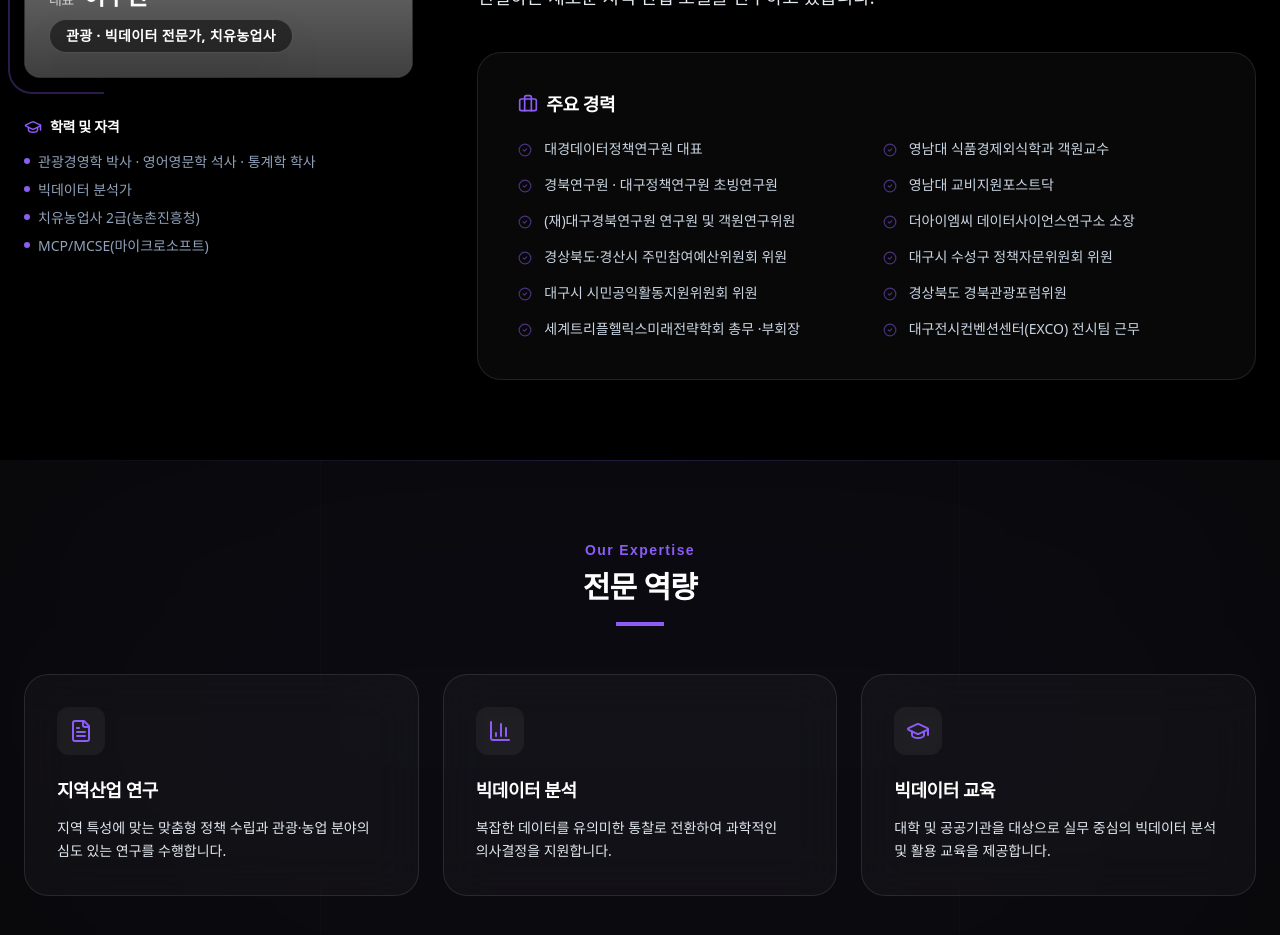
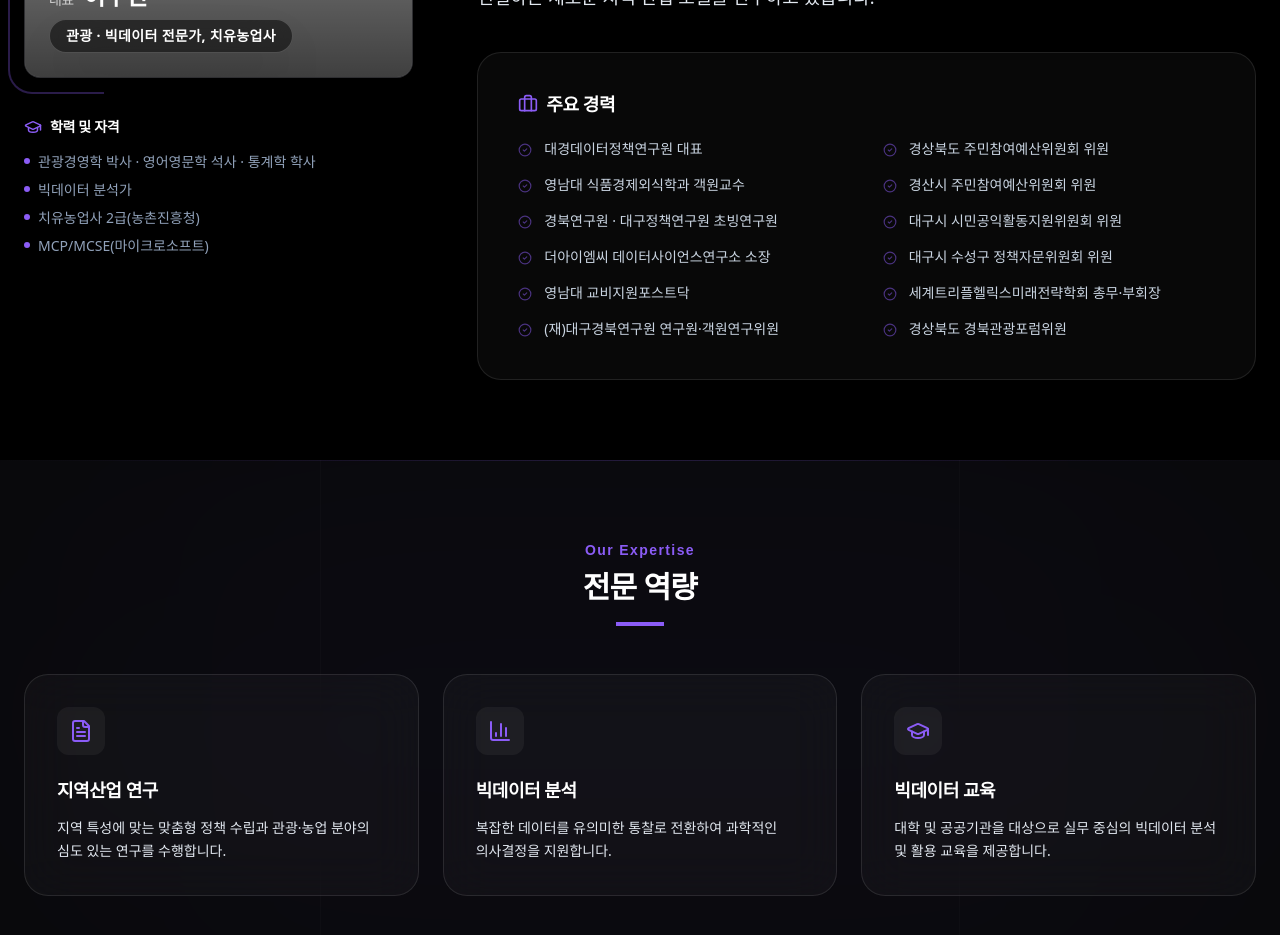
Before and after one commit to Lee-Suan/DDPI, a React (Vite) app: page / in a window 1280 px wide. Shown: the part 2740-3675 px from the top of the page. Built offline with nearby package versions, Linux system fonts and the light colour scheme; no server answers; grey boxes are pictures that could not be loaded.

Commit message:
feat(Representative): Refactor and clarify representative's career details
Updates the representative's career list to be more precise and readable. This includes splitting combined entries and ensuring consistent formatting for better presentation on the website.

```diff
--- a/src/components/Representative.tsx
+++ b/src/components/Representative.tsx
@@ -14,15 +14,15 @@ const Representative = () => {
     "대경데이터정책연구원 대표",
     "영남대 식품경제외식학과 객원교수",
     "경북연구원 · 대구정책연구원 초빙연구원",
+    "더아이엠씨 데이터사이언스연구소 소장",
     "영남대 교비지원포스트닥",
-    "(재)대구경북연구원 연구원 및 객원연구위원",
-    "더아이엠씨 데이터사이언스연구소 소장",
-    "경상북도·경산시 주민참여예산위원회 위원",
+    "(재)대구경북연구원 연구원·객원연구위원",
+    "경상북도 주민참여예산위원회 위원",
+    "경산시 주민참여예산위원회 위원",
+    "대구시 시민공익활동지원위원회 위원",
     "대구시 수성구 정책자문위원회 위원",
-    "대구시 시민공익활동지원위원회 위원",
-    "경상북도 경북관광포럼위원",
-    "세계트리플헬릭스미래전략학회 총무 ·부회장",
-    "대구전시컨벤션센터(EXCO) 전시팀 근무"
+    "세계트리플헬릭스미래전략학회 총무·부회장",
+    "경상북도 경북관광포럼위원"
   ];
 
   return (
@@ -112,13 +112,23 @@ const Representative = () => {
                 <Briefcase size={20} className="text-secondary" />
                 주요 경력
               </h4>
-              <div className="grid md:grid-cols-2 gap-x-8 gap-y-4 break-keep">
-                {experience.map((item, i) => (
-                  <div key={i} className="flex items-start gap-3 group">
-                    <CheckCircle2 size={14} className="text-secondary mt-1 shrink-0 opacity-50 group-hover:opacity-100 transition-opacity" />
-                    <span className="text-xs md:text-sm text-slate-300 font-light group-hover:text-white transition-colors">{item}</span>
-                  </div>
-                ))}
+              <div className="flex flex-col md:flex-row gap-x-8 gap-y-4 break-keep">
+                <div className="flex-1 space-y-4">
+                  {experience.slice(0, 6).map((item, i) => (
+                    <div key={i} className="flex items-start gap-3 group">
+                      <CheckCircle2 size={14} className="text-secondary mt-1 shrink-0 opacity-50 group-hover:opacity-100 transition-opacity" />
+                      <span className="text-xs md:text-sm text-slate-300 font-light group-hover:text-white transition-colors">{item}</span>
+                    </div>
+                  ))}
+                </div>
+                <div className="flex-1 space-y-4">
+                  {experience.slice(6).map((item, i) => (
+                    <div key={i + 6} className="flex items-start gap-3 group">
+                      <CheckCircle2 size={14} className="text-secondary mt-1 shrink-0 opacity-50 group-hover:opacity-100 transition-opacity" />
+                      <span className="text-xs md:text-sm text-slate-300 font-light group-hover:text-white transition-colors">{item}</span>
+                    </div>
+                  ))}
+                </div>
               </div>
             </div>
           </motion.div>
```
